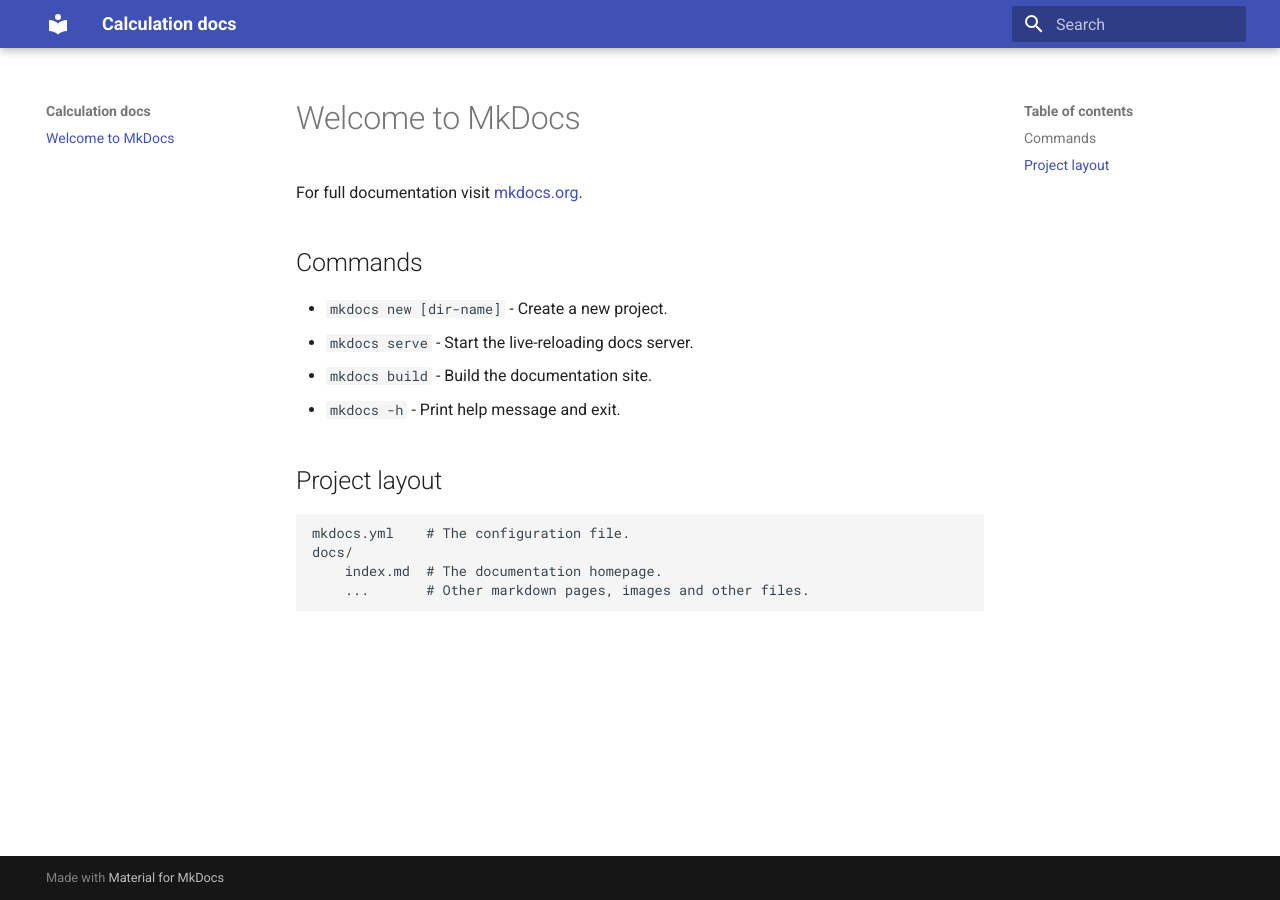
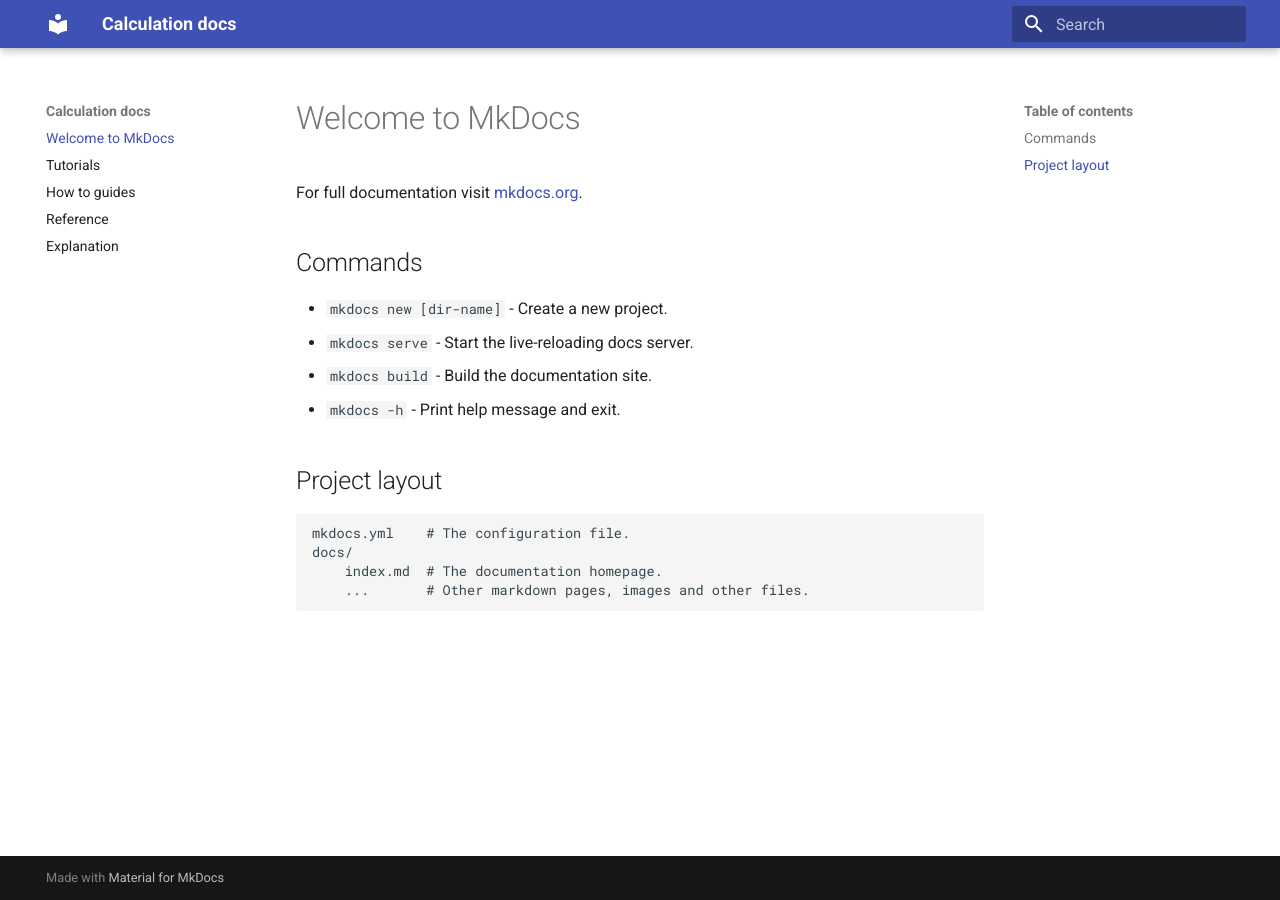
Before and after one commit to upALX/docs-deploy, an MkDocs documentation site: the page built from docs/index.md, in a window 1280 px wide. Built offline with MkDocs 1.6.1 and Material for MkDocs 9.7.7, drawn with Linux system fonts in a browser that asks for light colours.

Commit message:
adding docs structure using diataxis method

```diff
--- a/mkdocs.yml
+++ b/mkdocs.yml
@@ -2,3 +2,10 @@
 
 theme:
   name: "material"
+
+nav:
+  - index.md
+  - tutorials.md
+  - how-to-guides.md
+  - reference.md
+  - explanation.md
```
Also changed, not shown: docs/explanation.md (added), docs/how-to-guides.md (added), docs/reference.md (added), docs/tutorials.md (added).
